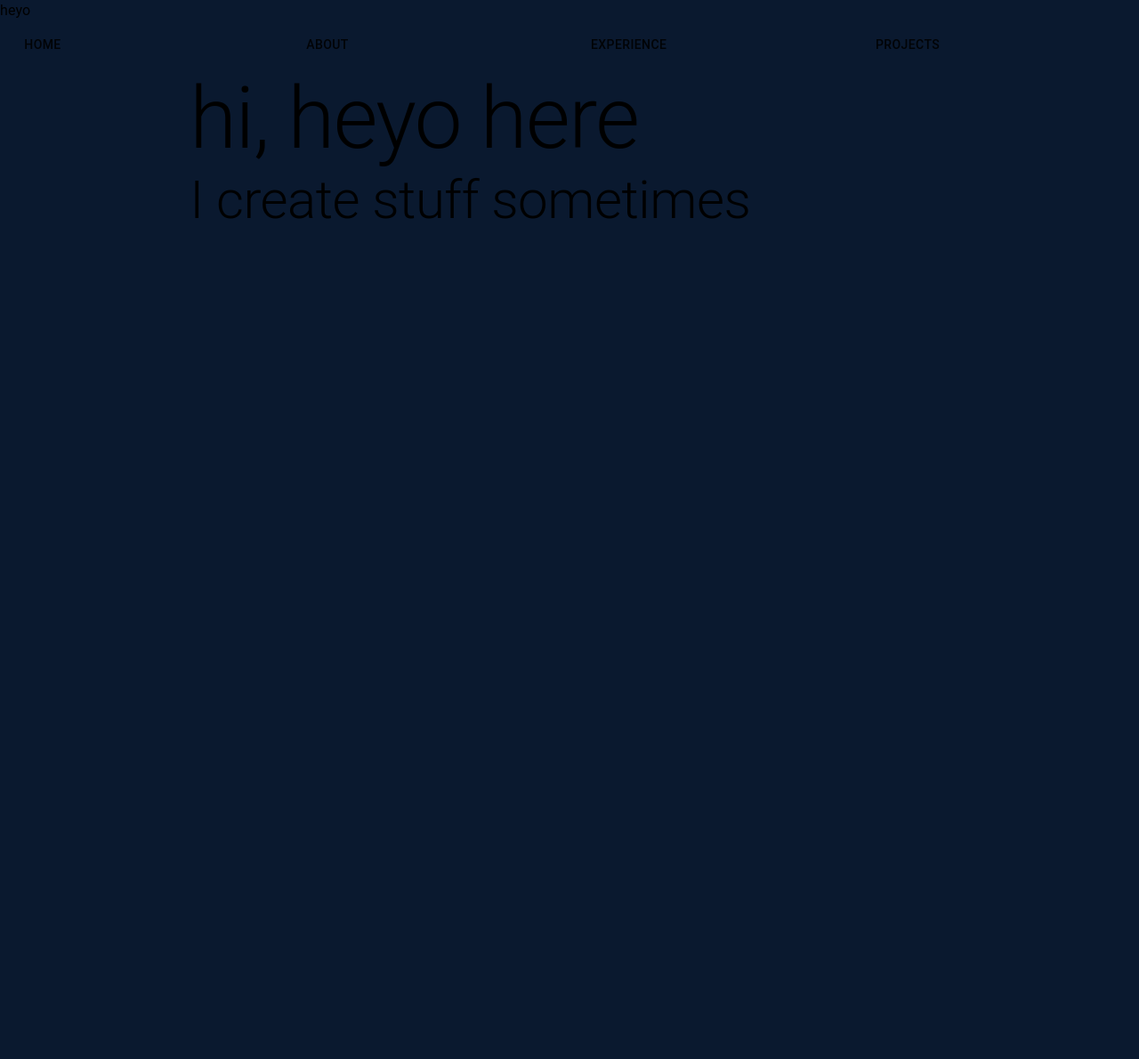
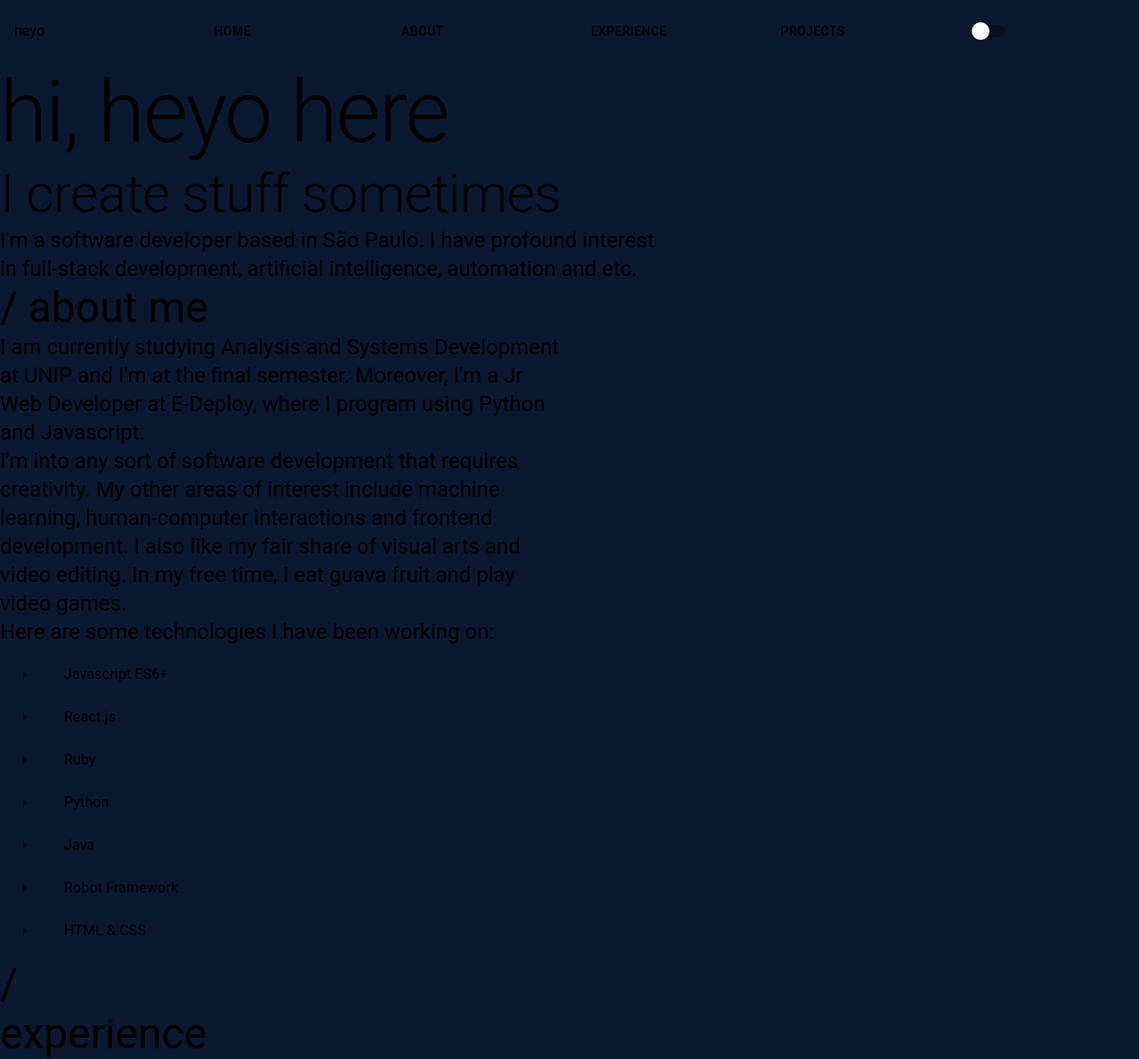
Before and after one commit to isapign/my-portfolio, a React (Create React App) app: page / in a window 1280 px wide. Shown: the whole page at 89% size. Before the commit the page ends 800 px from the top, so only its background shows below. Built offline with nearby package versions, Linux system fonts and the light colour scheme.

Commit message:
Faz refatoração na estrutura de componentes Cria arquivo de theme.js que será usado como themeProvider Ajusta version no package.json

```diff
--- a/package.json
+++ b/package.json
@@ -10,7 +10,7 @@
     "@testing-library/user-event": "^12.8.3",
     "react": "^17.0.2",
     "react-dom": "^17.0.2",
-    "react-scripts": "4.0.3",
+    "react-scripts": "^5.0.0",
     "web-vitals": "^1.1.2"
   },
   "scripts": {
--- a/src/App.js
+++ b/src/App.js
@@ -1,13 +1,12 @@
 import React from 'react'
-import Introduction from './components/introduction/Introduction';
-import Toolbar from './components/toolbar/Toolbar';
+import Body from './components/Body'
+import Toolbar from './components/toolbar/Toolbar'
 
 const App = () => {
-
   return (
     <div>
       <Toolbar />
-      <Introduction />
+      <Body />
     </div>
   )
 }
--- /dev/null
+++ b/src/components/Body.js
@@ -0,0 +1,23 @@
+import React from 'react'
+import AboutMe from './about/AboutMe'
+import Introduction from './introduction/Introduction'
+import Experience from './experience/Experience'
+import { Grid } from '@material-ui/core'
+
+const Body = () => {
+    return (
+        <Grid container>
+            <Grid item>
+                <Introduction />
+            </Grid>
+            <Grid item>
+                <AboutMe />
+            </Grid>
+            <Grid item>
+                <Experience />
+            </Grid>
+        </Grid>
+    )
+}
+
+export default Body
--- /dev/null
+++ b/src/components/about/AboutMe.js
@@ -0,0 +1,77 @@
+import React from 'react'
+import ArrowRightIcon from '@material-ui/icons/ArrowRight'
+import {
+    Grid,
+    List,
+    ListItem,
+    Typography,
+    ListItemIcon,
+    ListItemText
+} from '@material-ui/core'
+
+const AboutMe = () => {
+    return (
+        <Grid container justifyContent="left">
+            <Grid item xs={6}>
+                <Typography variant="h3">
+                    / about me
+                </Typography>
+                <Typography variant="h5">
+                    I am currently studying Analysis and Systems Development at UNIP and I'm at the final semester. Moreover, I'm a Jr Web Developer at E-Deploy, where I program using Python and Javascript.
+                </Typography>
+                <Typography variant="h5">
+                    I'm into any sort of software development that requires creativity. My other areas of interest include machine learning, human-computer interactions and frontend development. I also like my fair share of visual arts and video editing. In my free time, I eat guava fruit and play video games.
+                </Typography>
+                <Typography variant="h5">
+                    Here are some technologies I have been working on:
+                </Typography>
+                <List>
+                    <ListItem>
+                        <ListItemIcon>
+                            <ArrowRightIcon />
+                        </ListItemIcon>
+                    <ListItemText primary="Javascript ES6+" />
+                    </ListItem>
+                    <ListItem>
+                        <ListItemIcon>
+                            <ArrowRightIcon />
+                        </ListItemIcon>
+                    <ListItemText primary="React.js" />
+                    </ListItem>
+                    <ListItem>
+                        <ListItemIcon>
+                            <ArrowRightIcon />
+                        </ListItemIcon>
+                    <ListItemText primary="Ruby" />
+                    </ListItem>
+                    <ListItem>
+                        <ListItemIcon>
+                            <ArrowRightIcon />
+                        </ListItemIcon>
+                    <ListItemText primary="Python" />
+                    </ListItem>
+                    <ListItem>
+                        <ListItemIcon>
+                            <ArrowRightIcon />
+                        </ListItemIcon>
+                    <ListItemText primary="Java" />
+                    </ListItem>
+                    <ListItem>
+                        <ListItemIcon>
+                            <ArrowRightIcon />
+                        </ListItemIcon>
+                    <ListItemText primary="Robot Framework" />
+                    </ListItem>
+                    <ListItem>
+                        <ListItemIcon>
+                            <ArrowRightIcon />
+                        </ListItemIcon>
+                    <ListItemText primary="HTML & CSS" />
+                    </ListItem>
+                </List>
+            </Grid>
+        </Grid>
+    )
+}
+
+export default AboutMe
--- /dev/null
+++ b/src/components/experience/Experience.js
@@ -0,0 +1,16 @@
+import React from 'react'
+import { Grid, Typography } from '@material-ui/core'
+
+const Experience = () => {
+    return (
+        <Grid container justifyContent="left">
+            <Grid item xs={6}>
+                <Typography variant="h3">
+                    / experience
+                </Typography>
+            </Grid>
+        </Grid>
+    )
+}
+
+export default Experience
--- a/src/components/introduction/Introduction.js
+++ b/src/components/introduction/Introduction.js
@@ -1,12 +1,13 @@
+import React from "react"
 import { Grid, Typography } from "@material-ui/core"
-import React from "react"
 
 const Introduction = () => {
     return (
-        <Grid container id="introduction" justifyContent="center">
-            <Grid item xs={8}>
+        <Grid container id="introduction" justifyContent="left">
+            <Grid item xs={7}>
                 <Typography variant="h1">hi, heyo here</Typography>
                 <Typography variant="h2">I create stuff sometimes</Typography>
+                <Typography variant="h5">I'm a software developer based in São Paulo. I have profound interest in full-stack development, artificial intelligence, automation and etc.</Typography>
             </Grid>
         </Grid>
     )
--- a/src/components/toolbar/Toolbar.js
+++ b/src/components/toolbar/Toolbar.js
@@ -1,25 +1,28 @@
-import React from 'react'
-import { Button, Grid, List, ListItem, Typography } from '@material-ui/core'
+import React, { useState } from 'react'
+import { Button, Grid, List, ListItem, Switch, Typography } from '@material-ui/core'
 import { makeStyles } from "@material-ui/core/styles";
 
 const useStyles = makeStyles((theme) => ({
     root: {
       display: "flex",
-      flexDirection: "row",
-      padding: 0
+      flexDirection: "row"
     }
 }))
 
 const Toolbar = () => {
     const classes = useStyles()
 
+    const [switchTheme, setSwitchTheme] = useState(false)
+
     return (
         <Grid id="toolbar">
             <Grid item>
-                <Typography>heyo</Typography>
             </Grid>
             <Grid item>
                 <List className={classes.root}>
+                    <ListItem>
+                        <Typography>heyo</Typography>
+                    </ListItem>
                     <ListItem>
                         <Button>Home</Button>
                     </ListItem>
@@ -32,6 +35,14 @@ const Toolbar = () => {
                     <ListItem>
                         <Button>projects</Button>
                     </ListItem>
+                    <ListItem>
+                        <Switch
+                            checked={switchTheme}
+                            onChange={e => setSwitchTheme(e.target.checked)}
+                        >
+                            projects
+                        </Switch>
+                    </ListItem>
                 </List>
             </Grid>
         </Grid>
```
Also changed, not shown: src/components/footer/Footer.js (added, +7 -0 lines), src/theme.js (added).
